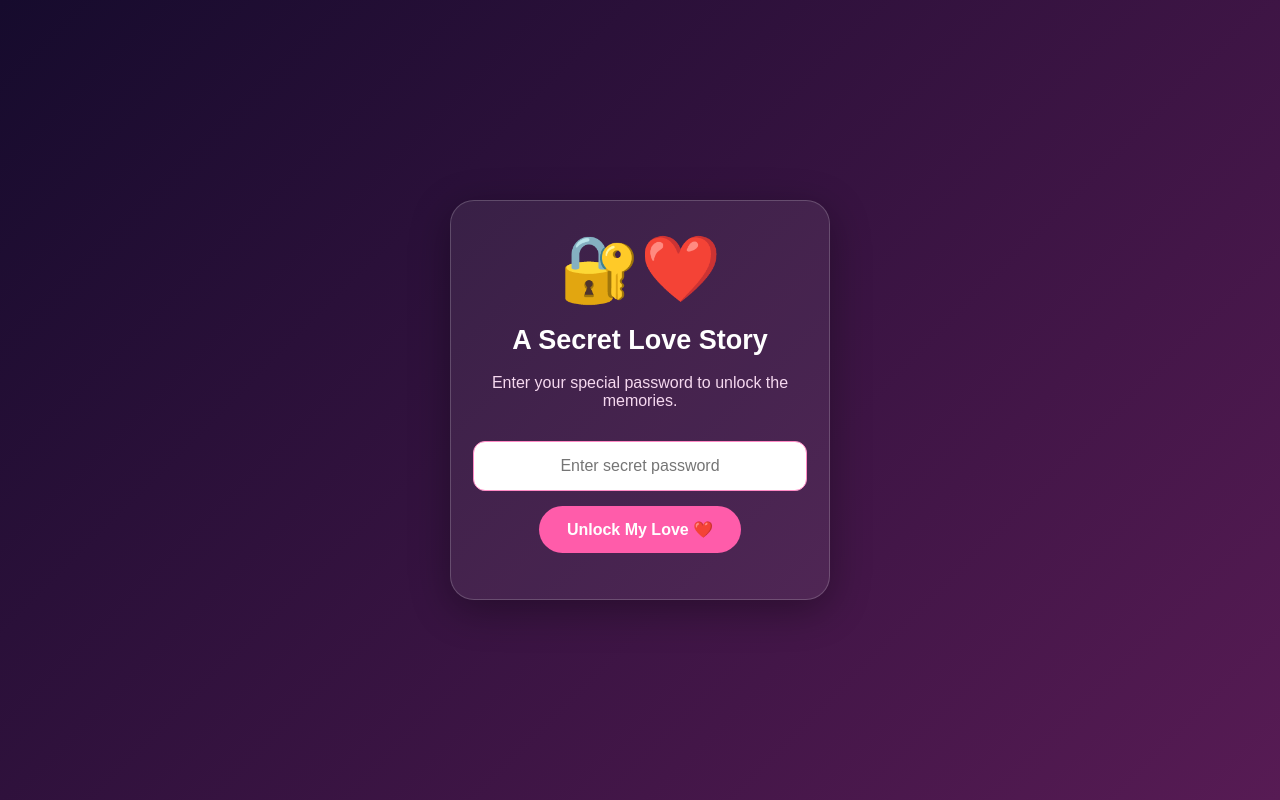
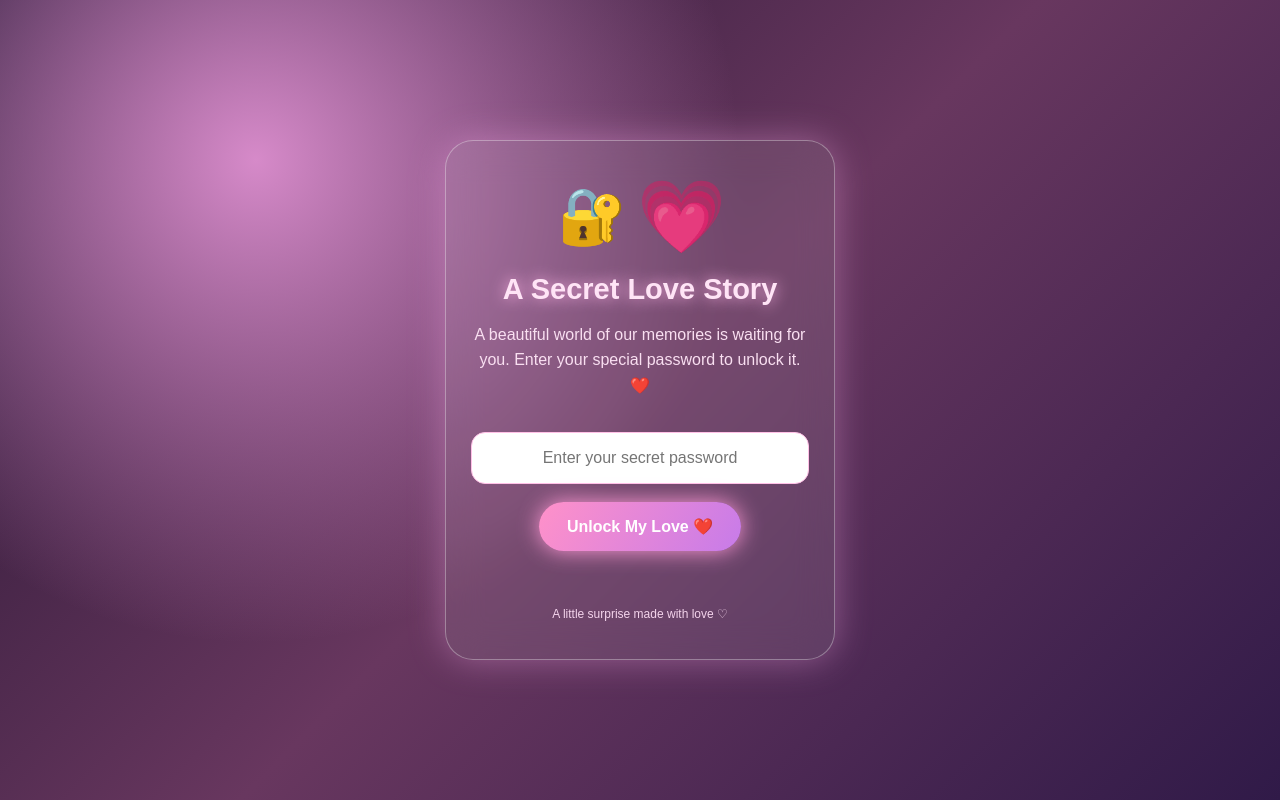
Before and after one commit to najyotismay-cell/our-love-story-new, a plain HTML site: page password.html in a window 1280 px wide. Drawn offline with Linux system fonts and the light colour scheme.

Commit message:
Update password.html

```diff
--- a/password.html
+++ b/password.html
@@ -4,53 +4,166 @@
 <head>
 <meta charset="UTF-8">
 <meta name="viewport" content="width=device-width, initial-scale=1.0">
-<title>Secret Love Password ❤️</title>
+<title>Our Secret Love Story ❤️</title>
+
 <style>
-*{box-sizing:border-box}
+*{
+ box-sizing:border-box;
+}
+
 body{
- margin:0;min-height:100vh;display:flex;
- align-items:center;justify-content:center;
- background:linear-gradient(135deg,#160b2d,#571b54);
- color:white;font-family:Arial,sans-serif;text-align:center;
+ margin:0;
+ min-height:100vh;
+ display:flex;
+ align-items:center;
+ justify-content:center;
+ background:
+ radial-gradient(circle at 20% 20%,#d68ac9,transparent 40%),
+ linear-gradient(135deg,#21132f,#68375f,#301a48);
+ font-family:Arial,sans-serif;
+ color:white;
+ text-align:center;
+ padding:20px;
 }
+
 .card{
- width:90%;max-width:380px;padding:30px 22px;
- background:#ffffff12;border:1px solid #ffffff30;
- border-radius:24px;box-shadow:0 10px 40px #0005;
+ width:100%;
+ max-width:390px;
+ padding:38px 25px;
+ border:1px solid #ffffff55;
+ border-radius:28px;
+ background:#ffffff18;
+ backdrop-filter:blur(18px);
+ box-shadow:0 0 35px #f4a5e566;
 }
-.heart{font-size:65px}
-h1{font-size:27px}
-p{color:#f5d8ef}
+
+/* KEY AND HEART POSITION */
+.icons{
+ display:flex;
+ align-items:center;
+ justify-content:center;
+ gap:15px;
+ margin-bottom:18px;
+}
+
+.key{
+ font-size:55px;
+}
+
+.heart{
+ font-size:65px;
+ animation:heartbeat 1.2s infinite;
+}
+
+@keyframes heartbeat{
+ 0%,100%{transform:scale(1)}
+ 50%{transform:scale(1.17)}
+}
+
+h1{
+ font-size:29px;
+ color:#ffe4f6;
+ margin:10px 0;
+ text-shadow:0 0 15px #ffb3e6;
+}
+
+p{
+ color:#f9dff1;
+ line-height:1.6;
+}
+
 input{
- width:100%;padding:15px;border-radius:12px;
- border:1px solid #ff8ac5;margin:15px 0;
- font-size:16px;text-align:center;
+ width:100%;
+ padding:16px;
+ border:1px solid #ffc0e6;
+ border-radius:14px;
+ margin:18px 0;
+ text-align:center;
+ font-size:16px;
+ outline:none;
+ background:#fff;
+ color:#442344;
 }
+
 button{
- padding:14px 28px;border:0;border-radius:25px;
- background:#ff5caa;color:white;font-size:16px;
+ padding:15px 28px;
+ border:0;
+ border-radius:30px;
+ background:linear-gradient(120deg,#ff91c9,#c77be9);
+ color:white;
+ font-size:16px;
  font-weight:bold;
+ box-shadow:0 0 22px #ff9ad6;
+ cursor:pointer;
 }
-#message{color:#ffb5d8}
+
+button:active{
+ transform:scale(.96);
+}
+
+#message{
+ color:#ffe0f4;
+ min-height:20px;
+ font-size:14px;
+}
+
+.note{
+ font-size:12px;
+ color:#f4d4ec;
+ margin-top:22px;
+}
 </style>
 </head>
+
 <body>
+
 <div class="card">
- <div class="heart">🔐❤️</div>
+
+ <div class="icons">
+  <span class="key">🔐</span>
+  <span class="heart">💗</span>
+ </div>
+
  <h1>A Secret Love Story</h1>
- <p>Enter your special password to unlock the memories.</p>
- <input id="pass" type="password" placeholder="Enter secret password">
- <br>
- <button onclick="unlock()">Unlock My Love ❤️</button>
+
+ <p>
+  A beautiful world of our memories is waiting for you.
+  Enter your special password to unlock it. ❤️
+ </p>
+
+ <input
+  type="password"
+  id="pass"
+  placeholder="Enter your secret password"
+ >
+
+ <button onclick="unlock()">
+  Unlock My Love ❤️
+ </button>
+
  <p id="message"></p>
+
+ <div class="note">
+  A little surprise made with love ♡
+ </div>
+
 </div>
+
 <script>
 function unlock(){
-  window.location.href = "open.html";
-}
- document.getElementById("message").textContent =
- "Password system will be connected to your private story storage next. ❤️";
+
+ const password =
+ document.getElementById("pass").value.trim();
+
+ if(password === ""){
+  document.getElementById("message").textContent =
+  "Please enter your password ❤️";
+  return;
+ }
+
+ window.location.href = "open.html";
 }
 </script>
+
 </body>
 </html>
```
